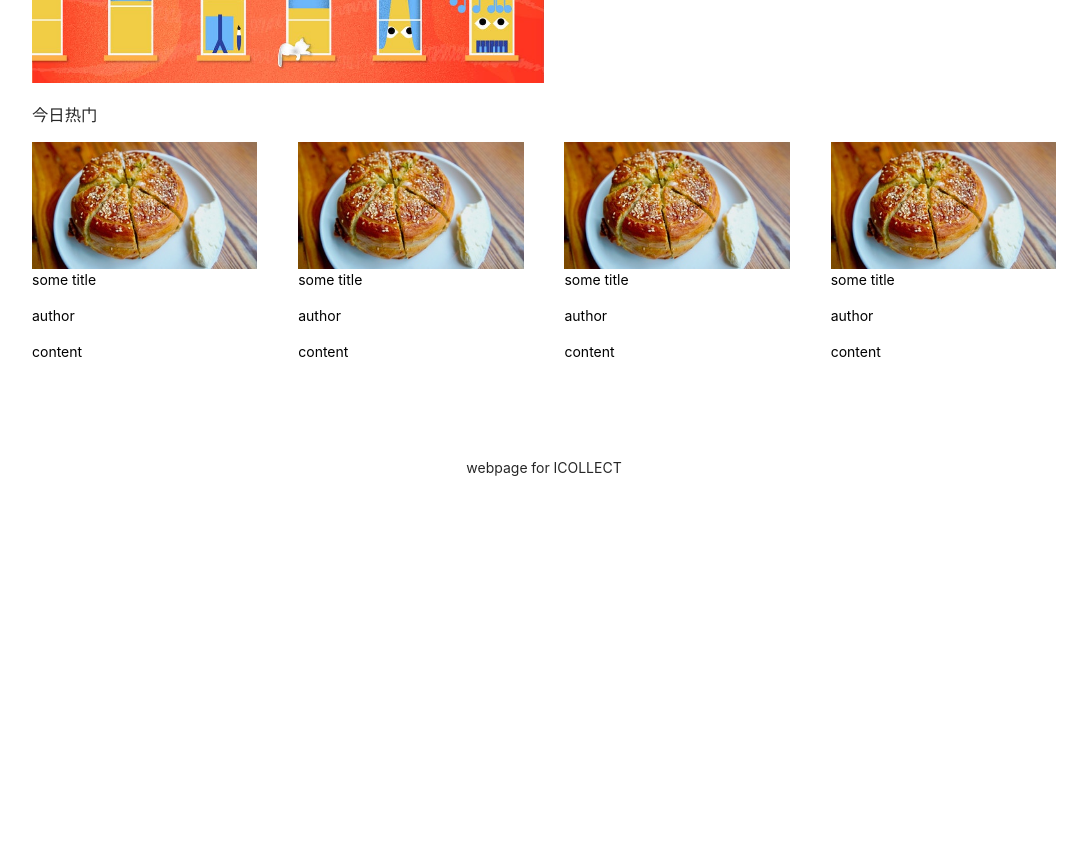
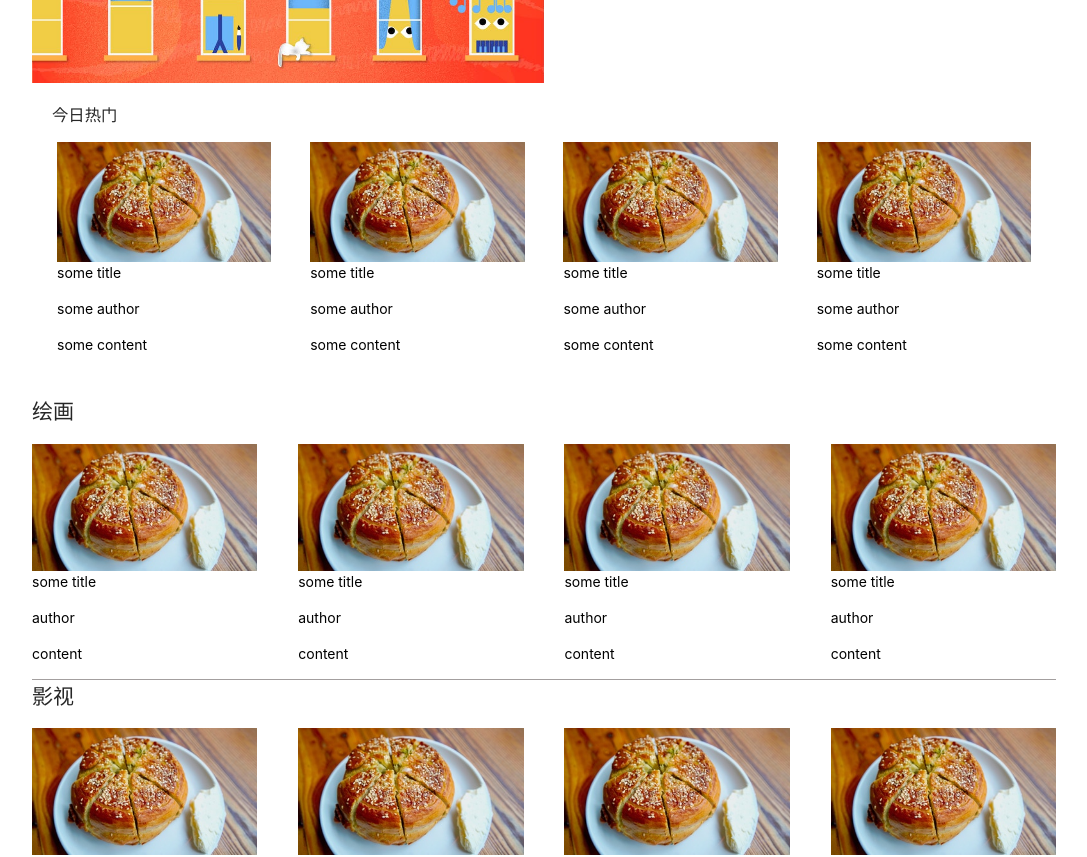
Before and after one commit to ttLyo/kickFront, a React app: page / in a window 1280 px wide. Shown: the part 300-1157 px from the top of the page, without its empty margins (96-1183 px from the left). Before the commit the page ends 800 px from the top, so only its background shows below. Built offline with nearby package versions, Linux system fonts and the light colour scheme.

Commit message:
将作品封装成common/production组件

```diff
--- a/src/pages/common/common.css
+++ b/src/pages/common/common.scss
@@ -19,6 +19,14 @@
 .btn_login{
     float: right;
 }
+.prodution{
+    cursor: pointer;
+    width: 22%;
+    color: black;
+    img{
+        width: 100%;
+    }
+}
 .footer{
     text-align: center;
     margin: 10px;
--- a/src/pages/common/footer.js
+++ b/src/pages/common/footer.js
@@ -1,5 +1,5 @@
 import React from 'react';
-import './common.css';
+import './common.scss';
 
 function header() {
   return (
--- a/src/pages/common/header.js
+++ b/src/pages/common/header.js
@@ -1,7 +1,7 @@
 import React from 'react';
 import {Button,Input} from "antd"
 import { Link } from 'react-router-dom'
-import './common.css';
+import './common.scss';
 const {Search} = Input
 
 function header() {
--- /dev/null
+++ b/src/pages/common/prodution.js
@@ -0,0 +1,15 @@
+import React from 'react';
+import './common.scss';
+
+function production(props) {
+  return (
+    <div className="production">
+        <img src={props.img} alt="img"/>
+        <p className="title">{props.title}</p>
+        <p>{props.author}</p>
+        <p>{props.content}</p>
+    </div>
+  );
+}
+
+export default production;
--- /dev/null
+++ b/src/pages/home/chilren/categories.js
@@ -0,0 +1,33 @@
+import React, { Component } from "react"
+import { Link } from 'react-router-dom'
+import itemjpg from "../../images/123.jpeg"
+class categories extends Component {
+    componentDidMount(){
+    }
+    render(){
+        let categoriesTypes=["绘画","影视","手工艺","食品","文字"]
+        return (
+            <div className="categories">
+                {categoriesTypes.map((type)=>(
+                    <div>
+                    <h2>{type}</h2>
+                    <div className="categoriesItem">
+                        {[1,2,3,4].map((item)=>(
+                            <Link to={"/detail/"+item} className="production" key={item}>
+                                {/* <div> */}
+                                    <img src={itemjpg} alt="img"/>
+                                    <p className="title">some title</p>
+                                    <p>author</p>
+                                    <p>content</p>
+                                {/* </div> */}
+                            </Link>
+
+                        ))}
+                    </div>
+                    </div>
+                ))}
+            </div>
+        )
+    }
+}
+export default categories
--- a/src/pages/home/chilren/hot.js
+++ b/src/pages/home/chilren/hot.js
@@ -1,6 +1,7 @@
 import React, { Component } from "react"
 import { Link } from 'react-router-dom'
 import itemjpg from "../../images/123.jpeg"
+import Productoin from "../../common/prodution"
 class hot extends Component {
     render(){
         return (
@@ -9,11 +10,16 @@ class hot extends Component {
                 <div className="hotList">
                     {[1,2,3,4].map((item)=>(
                         <Link to={"/detail/"+item} className="hotItem" key={item}>
+                            <Productoin
+                            img={itemjpg}
+                            title="some title"
+                            author="some author"
+                            content="some content" />
                             {/* <div> */}
-                                <img src={itemjpg} alt="img"/>
+                                {/* <img src={itemjpg} alt="img"/>
                                 <p className="title">some title</p>
                                 <p>author</p>
-                                <p>content</p>
+                                <p>content</p> */}
                             {/* </div> */}
                         </Link>
 
--- a/src/pages/home/home.js
+++ b/src/pages/home/home.js
@@ -3,6 +3,7 @@ import './home.scss';
 import Nav from "./chilren/nav"
 import Activity from "./chilren/activity"
 import Hot from "./chilren/hot"
+import Categaries from "./chilren/categories"
 
 function home() {
   return (
@@ -10,7 +11,7 @@ function home() {
         <Nav />
         <Activity />
         <Hot />
-
+        <Categaries />
     </div>
   );
 }
--- a/src/pages/home/home.scss
+++ b/src/pages/home/home.scss
@@ -32,11 +32,11 @@
     }
 }
 .hot{
-    margin-top: 20px;
+    margin: 20px;
     .hotList{
         display: flex;
         justify-content: space-between;
-        padding-top: 5px;
+        padding: 5px;
     }
     .hotItem{
         cursor: pointer;
@@ -47,3 +47,22 @@
         width: 100%;
     }
 }
+.categories{
+    h3{
+        margin: 10px 0;;
+    }
+    .categoriesItem{
+        display: flex;
+        justify-content: space-between;
+        padding-top: 5px;
+        border-bottom: 1px groove rgb(163, 159, 159);
+    }
+    .production{
+        cursor: pointer;
+        width: 22%;
+        color: black;
+    }
+    img{
+        width: 100%;
+    }
+}
```
